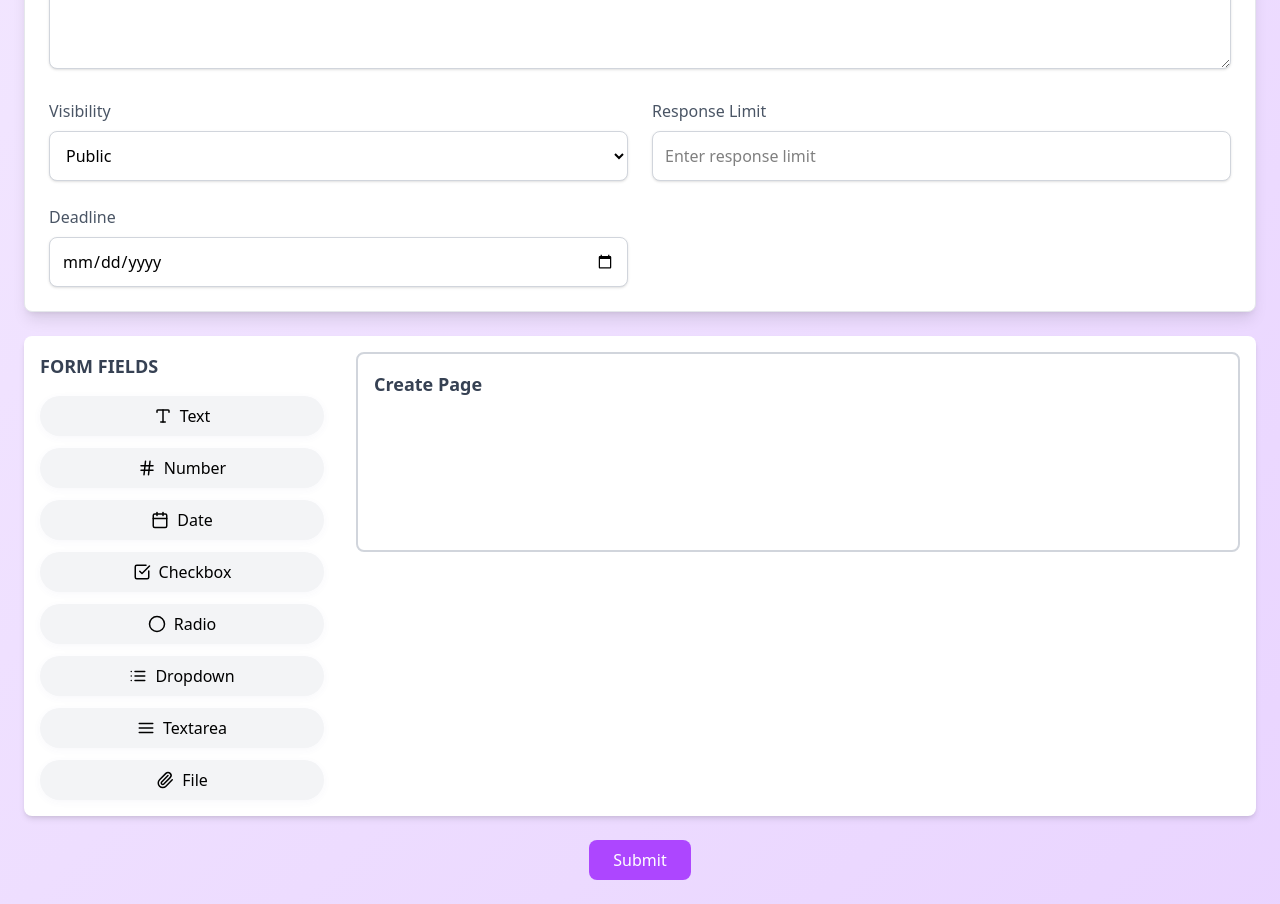
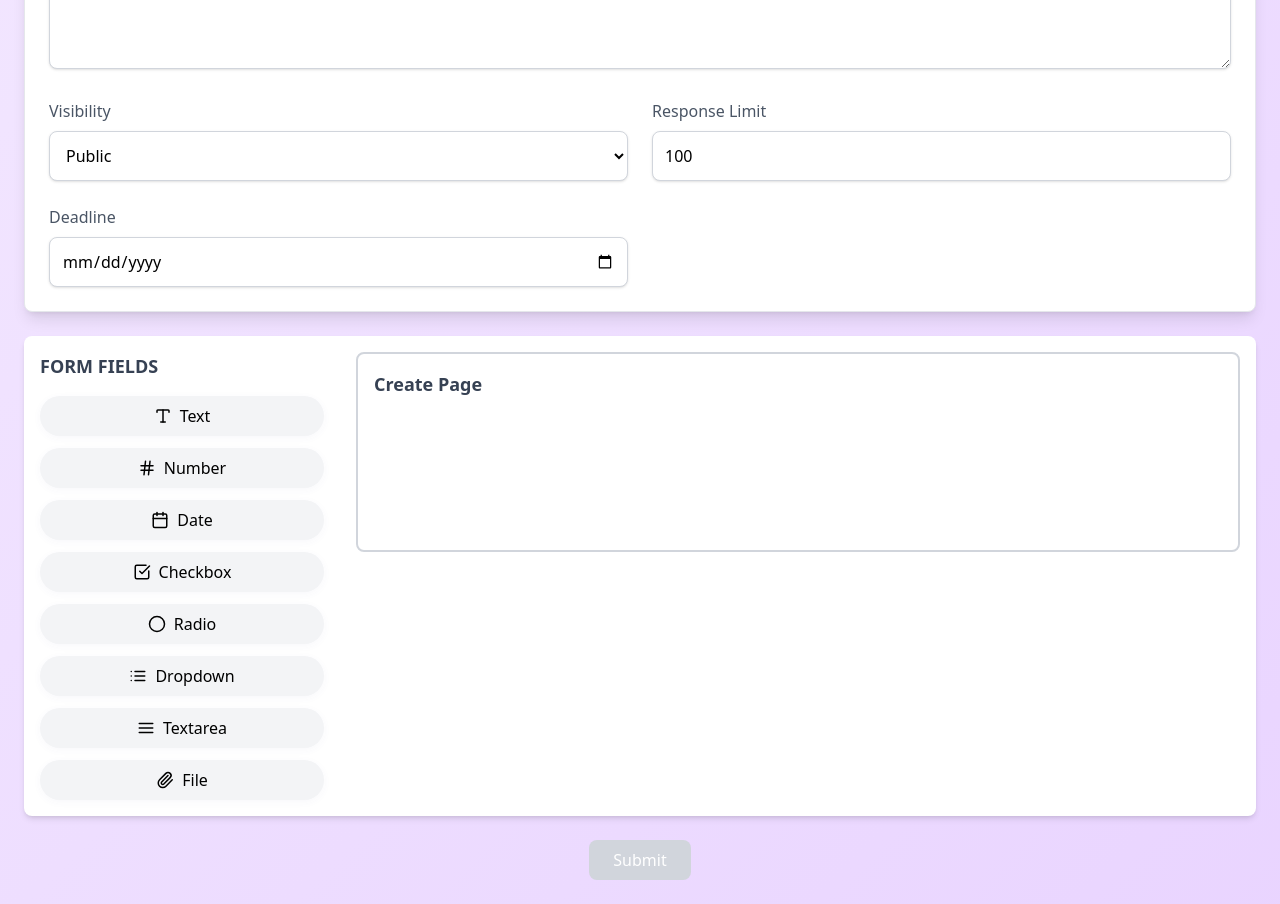
Before and after one commit to NextTechLabAP/DocCraft, a Next.js app in the folder client/: page /dashboard/create in a window 1280 px wide. Shown: the part 380-1284 px from the top of the page. Built offline with nearby package versions, Linux system fonts and the light colour scheme.

Commit message:
Minor UI changes

```diff
--- a/client/package.json
+++ b/client/package.json
@@ -23,8 +23,8 @@
     "@eslint/eslintrc": "^3",
     "@tailwindcss/postcss": "^4",
     "@types/node": "^20",
-    "@types/react": "^19",
-    "@types/react-dom": "^19",
+    "@types/react": "^19.1.8",
+    "@types/react-dom": "^19.1.6",
     "eslint": "^9",
     "eslint-config-next": "15.3.3",
     "tailwindcss": "^4",
--- a/client/src/app/dashboard/create/page.tsx
+++ b/client/src/app/dashboard/create/page.tsx
@@ -1,16 +1,104 @@
-import React from 'react';
+"use client";
+
+import React, { useState } from 'react';
 import Header from '@/components/Header';
 import FormSettings from '@/components/FormSettings';
 import FormFields from '@/components/FormFields';
 import SubmitButton from '@/components/SubmitButton';
 
+// Import Field type from FormFields
+import type { Field } from '@/components/FormFields';
+import { useAuth } from '@/context/auth-context';
+
 const CreatePage = () => {
+  const [formTitle, setFormTitle] = useState("");
+  const [formDescription, setFormDescription] = useState("");
+  const [visibility, setVisibility] = useState<'Public' | 'Private'>("Public");
+  const [responseLimit, setResponseLimit] = useState<number>(100);
+  const [deadline, setDeadline] = useState<string>("");
+  const [fields, setFields] = useState<Field[]>([]);
+  const [submitting, setSubmitting] = useState(false);
+  const [submitResult, setSubmitResult] = useState<string | null>(null);
+
+  const { user } = useAuth();
+
+  // Map UI field types to backend QuestionType
+  const mapTypeToBackend = (type: string) => {
+    switch (type) {
+      case "number": return "int";
+      case "text": return "string";
+      case "textarea": return "string";
+      case "checkbox": return "boolean";
+      case "radio": return "string";
+      case "dropdown": return "string";
+      case "date": return "string";
+      default: return "string";
+    }
+  };
+
+  const handleSubmit = async () => {
+    setSubmitting(true);
+    setSubmitResult(null);
+    try {
+      const questions = fields.map((f: any) => ({
+        title: f.question,
+        type: mapTypeToBackend(f.type),
+      }));
+      const payload: any = {
+        title: formTitle,
+        description: formDescription,
+        visibility,
+        responseLimit,
+        deadline,
+        questions,
+      };
+      const creatorId = user?.id || user?.sub;
+      if (creatorId) payload.creatorId = creatorId;
+      const res = await fetch("http://localhost:3000/forms", {
+        method: "POST",
+        headers: { "Content-Type": "application/json" },
+        body: JSON.stringify(payload),
+      });
+      if (res.ok) {
+        setSubmitResult("Form created successfully!");
+        setFields([]);
+        setFormTitle("");
+        setFormDescription("");
+        setVisibility("Public");
+        setResponseLimit(100);
+        setDeadline("");
+      } else {
+        setSubmitResult("Failed to create form.");
+      }
+    } catch (e) {
+      setSubmitResult("Error submitting form.");
+    } finally {
+      setSubmitting(false);
+    }
+  };
+
   return (
     <div className="min-h-screen bg-gradient-to-br from-purple-100 to-purple-200 p-6">
       <Header />
-      <FormSettings />
-      <FormFields />
-      <SubmitButton />
+      <FormSettings
+        formTitle={formTitle}
+        setFormTitle={setFormTitle}
+        formDescription={formDescription}
+        setFormDescription={setFormDescription}
+        visibility={visibility}
+        setVisibility={setVisibility}
+        responseLimit={responseLimit}
+        setResponseLimit={setResponseLimit}
+        deadline={deadline}
+        setDeadline={setDeadline}
+      />
+      <FormFields fields={fields} setFields={setFields} />
+      <div className="mt-6">
+        <SubmitButton onClick={handleSubmit} disabled={submitting || !formTitle || fields.length === 0} />
+        {submitResult && (
+          <div className={`mt-2 text-sm ${submitResult.includes("success") ? "text-green-600" : "text-red-600"}`}>{submitResult}</div>
+        )}
+      </div>
     </div>
   );
 };
--- a/client/src/components/FormFields.tsx
+++ b/client/src/components/FormFields.tsx
@@ -1,5 +1,5 @@
 "use client";
-import React, { useState } from "react";
+import React from "react";
 import {
   Type,
   Hash,
@@ -22,15 +22,16 @@ interface Field {
   sizeUnit?: string;
 }
 
+export type { Field };
+
 interface FieldType {
   icon: React.ComponentType<{ size: number; className?: string }>;
   label: string;
   type: string;
 }
 
-const FormFields: React.FC = () => {
-  const [fields, setFields] = useState<Field[]>([]);
-  const [focusedField, setFocusedField] = useState<number | null>(null);
+const FormFields: React.FC<{ fields: Field[]; setFields: (fields: Field[]) => void }> = ({ fields, setFields }) => {
+  const [focusedField, setFocusedField] = React.useState<number | null>(null);
 
   const fieldTypes: FieldType[] = [
     { icon: Type, label: "Text", type: "text" },
@@ -110,10 +111,27 @@ const FormFields: React.FC = () => {
     setFields(newFields);
   };
 
+  // Map UI field types to backend QuestionType
+  const mapTypeToBackend = (type: string) => {
+    switch (type) {
+      case "number": return "int";
+      case "text": return "string";
+      case "textarea": return "string";
+      case "checkbox": return "boolean";
+      case "radio": return "string";
+      case "dropdown": return "string";
+      case "date": return "string";
+      default: return "string";
+    }
+  };
+
   return (
     <div className="bg-white shadow-md p-4 rounded-lg mb-6 flex font-roboto">
       <div className="w-1/4 pr-4">
         <h3 className="text-lg font-semibold text-gray-700 mb-4 font-roboto">FORM FIELDS</h3>
+        <div className="mb-4">
+          {/* Removed form title input */}
+        </div>
         <div className="space-y-3">
           {fieldTypes.map((fieldType) => (
             <button
--- a/client/src/components/FormSettings.tsx
+++ b/client/src/components/FormSettings.tsx
@@ -1,6 +1,28 @@
 import React from 'react';
 
-const FormSettings = () => {
+const FormSettings = ({
+  formTitle,
+  setFormTitle,
+  formDescription,
+  setFormDescription,
+  visibility,
+  setVisibility,
+  responseLimit,
+  setResponseLimit,
+  deadline,
+  setDeadline,
+}: {
+  formTitle: string;
+  setFormTitle: (title: string) => void;
+  formDescription: string;
+  setFormDescription: (desc: string) => void;
+  visibility: 'Public' | 'Private';
+  setVisibility: (v: 'Public' | 'Private') => void;
+  responseLimit: number;
+  setResponseLimit: (n: number) => void;
+  deadline: string;
+  setDeadline: (d: string) => void;
+}) => {
   return (
     <div className="bg-white shadow-lg p-6 rounded-lg mb-6 border border-gray-200">
       <h2 className="text-xl font-semibold text-gray-700 mb-6 font-roboto">Form Settings</h2>
@@ -11,6 +33,8 @@ const FormSettings = () => {
             type="text"
             className="w-full p-3 border rounded-lg focus:outline-none focus:ring-2 focus:ring-indigo-200 hover:border-indigo-200 transition duration-200 font-roboto bg-white shadow-sm border-gray-300"
             placeholder="Enter form title"
+            value={formTitle}
+            onChange={e => setFormTitle(e.target.value)}
           />
         </div>
         <div className="col-span-2">
@@ -19,13 +43,19 @@ const FormSettings = () => {
             className="w-full p-3 border rounded-lg focus:outline-none focus:ring-2 focus:ring-indigo-200 hover:border-indigo-200 transition duration-200 font-roboto bg-white shadow-sm border-gray-300"
             placeholder="Enter form description"
             rows={4}
+            value={formDescription}
+            onChange={e => setFormDescription(e.target.value)}
           />
         </div>
         <div>
           <label className="block text-gray-600 font-roboto mb-2">Visibility</label>
-          <select className="w-full p-3 border rounded-lg focus:outline-none focus:ring-2 focus:ring-indigo-200 hover:border-indigo-200 transition duration-200 font-roboto bg-white shadow-sm border-gray-300">
-            <option>Public</option>
-            <option>Private</option>
+          <select
+            className="w-full p-3 border rounded-lg focus:outline-none focus:ring-2 focus:ring-indigo-200 hover:border-indigo-200 transition duration-200 font-roboto bg-white shadow-sm border-gray-300"
+            value={visibility}
+            onChange={e => setVisibility(e.target.value as 'Public' | 'Private')}
+          >
+            <option value="Public">Public</option>
+            <option value="Private">Private</option>
           </select>
         </div>
         <div>
@@ -34,6 +64,9 @@ const FormSettings = () => {
             type="number"
             className="w-full p-3 border rounded-lg focus:outline-none focus:ring-2 focus:ring-indigo-200 hover:border-indigo-200 transition duration-200 font-roboto bg-white shadow-sm border-gray-300"
             placeholder="Enter response limit"
+            value={responseLimit}
+            min={1}
+            onChange={e => setResponseLimit(Number(e.target.value))}
           />
         </div>
         <div>
@@ -41,6 +74,8 @@ const FormSettings = () => {
           <input
             type="date"
             className="w-full p-3 border rounded-lg focus:outline-none focus:ring-2 focus:ring-indigo-200 hover:border-indigo-200 transition duration-200 font-roboto bg-white shadow-sm border-gray-300"
+            value={deadline}
+            onChange={e => setDeadline(e.target.value)}
           />
         </div>
       </div>
--- a/client/src/components/SubmitButton.tsx
+++ b/client/src/components/SubmitButton.tsx
@@ -1,9 +1,9 @@
 import React from 'react';
 
-const SubmitButton = () => {
+const SubmitButton = ({ onClick, disabled }: { onClick?: () => void; disabled?: boolean }) => {
   return (
     <div className="text-center">
-      <button className="px-6 py-2 bg-purple-500 text-white rounded-lg hover:bg-purple-600">
+      <button className="px-6 py-2 bg-purple-500 text-white rounded-lg hover:bg-purple-600 disabled:bg-gray-300" onClick={onClick} disabled={disabled}>
         Submit
       </button>
     </div>
--- a/client/src/context/auth-context.tsx
+++ b/client/src/context/auth-context.tsx
@@ -4,7 +4,8 @@ import { createContext, JSX, useContext, useEffect, useState, type ReactNode } f
 import { jwtDecode } from "jwt-decode";
 
 type User = {
-  id: string;
+  id?: string;
+  sub?: string;
   email: string;
 };
 
```
Also changed, not shown: client/src/app/dashboard/your-forms/page.tsx (+74 -29 lines), 1 other file (tests, documents, lock files or other folders).
